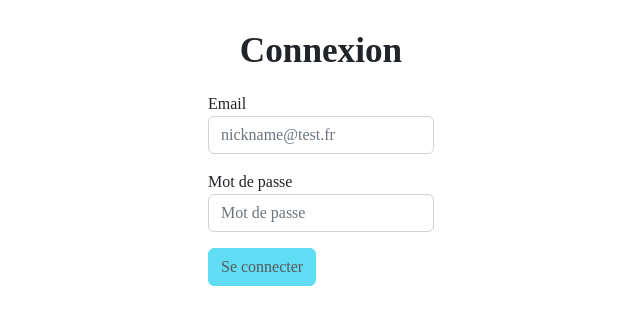
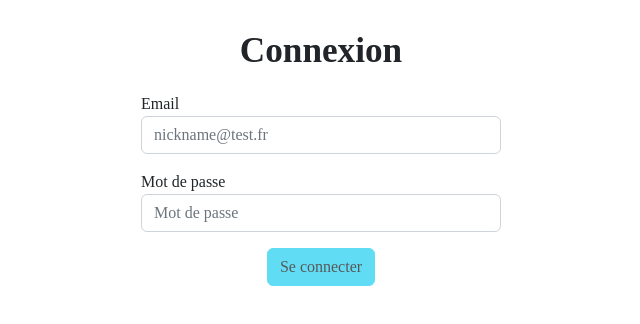
Before and after one commit to gtaigniere/FTP-Games, an Angular app: page /connection in a window 1280 px wide. Shown: the top 324 px of the page, without its empty margins (319-959 px from the left). Built offline with nearby package versions, Linux system fonts and the light colour scheme.

Commit message:
Correction d'une erreur dans le CSS du formulaire de connexion

```diff
--- a/src/app/auth/pages/connection-page/connection-page.component.scss
+++ b/src/app/auth/pages/connection-page/connection-page.component.scss
@@ -10,13 +10,13 @@ h1 {
   width: 100%;
 }
 
-.form {
+form {
   display: flex;
   flex-direction: column;
   justify-content: center;
   align-items: center;
-  width: 500px;
-  max-width: 80%;
+  width: 360px;
+  max-width: 90%;
 }
 
 .button {
```
